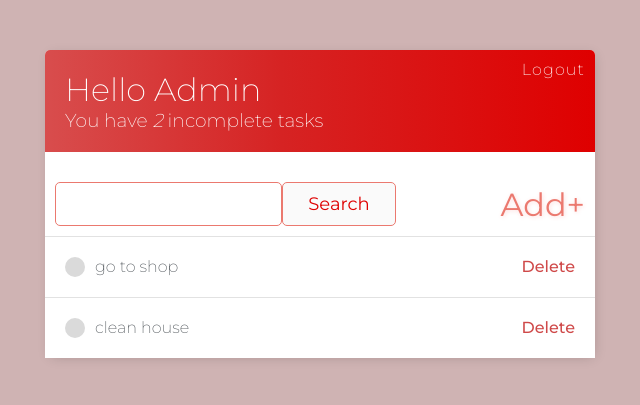
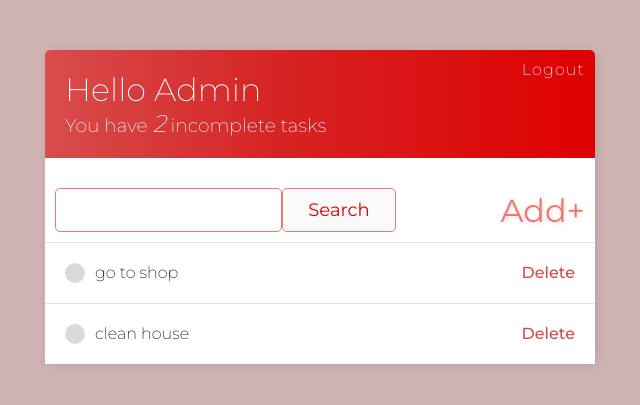
Before and after one commit to Artur-M-K/todo-App---Django, a Django app: page / in a window 1280 px wide. Shown: the top 405 px of the page, without its empty margins (320-960 px from the left). Run offline with Django 3.2, Linux system fonts and the light colour scheme; a user stored in the database is signed in; data comes from the database, SQL or seed files in the repository; both versions use the stored data as it was after the commit.

Commit message:
corrected layout

```diff
--- a/base/static/style.css
+++ b/base/static/style.css
@@ -40,6 +40,10 @@ h1, h3 {
     font-weight: 200;
 }
 
+h3 i {
+    font-size: 24px;
+}
+
 .header-bar a {
     color: #fff;
     text-decoration: none;
@@ -70,7 +74,8 @@ h1, h3 {
 
 .task-title a {
     text-decoration: none;
-    color: #4b5156;
+    /* color: #4b5156; */
+    color: #000;
     margin-left: 10px;
 }
 
```
Also changed, not shown: db.sqlite3.
